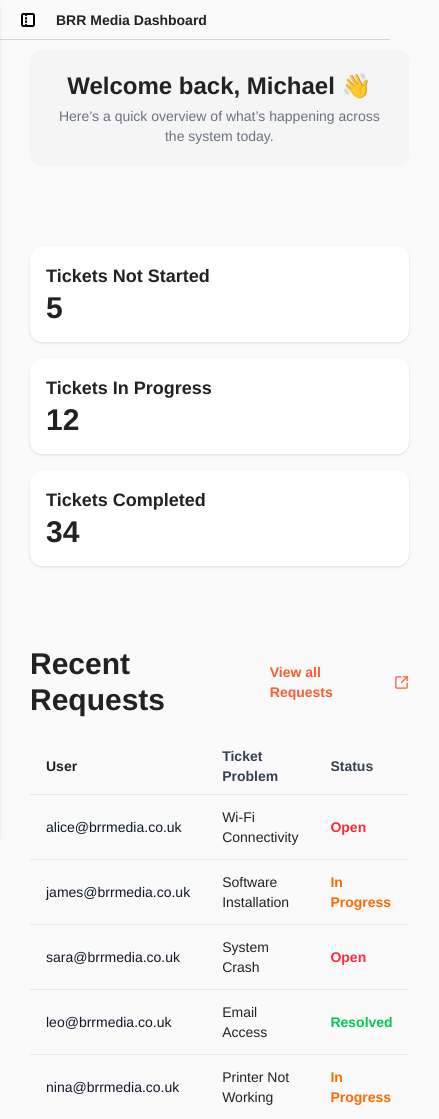
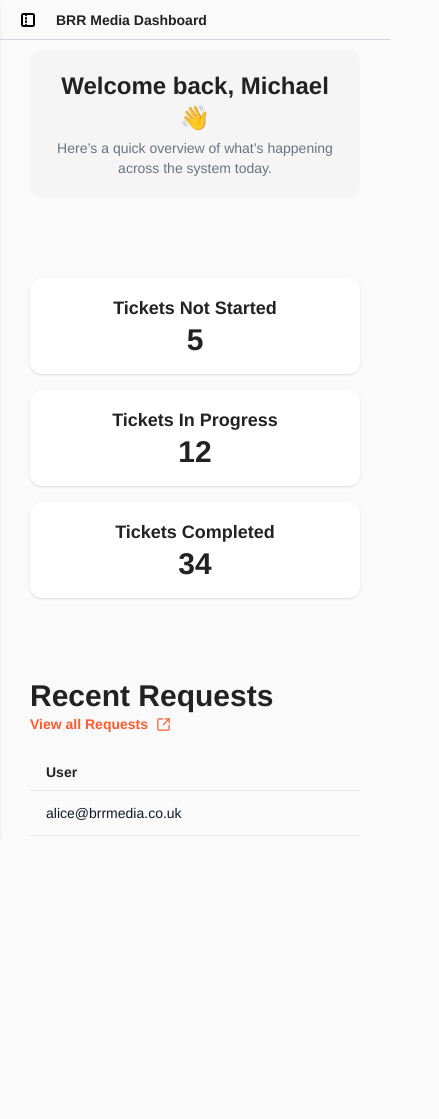
Before and after one commit to Michealebr/brr-media-takehome, a React (Vite) app: page / in a window 390 px wide. Shown: the whole page, 439 px wide, since content can reach past the window. After the commit the page ends 844 px from the top, so only its background shows below. Built offline with nearby package versions, Linux system fonts and the light colour scheme.

Commit message:
home page responsiveness

```diff
--- a/src/App.tsx
+++ b/src/App.tsx
@@ -14,7 +14,7 @@
     <>
       <div className="flex h-screen">
         <Navbar />
-        <main className=" lg:ml-80 mt-5 lg:mt-0 flex-1 p-[30px] lg:p-10">
+        <main className=" lg:ml-80 mt-5 lg:mt-0 flex-1 p-[30px] lg:p-10 overflow-x-hidden">
           <Routes>
             <Route path="/" element={<Home />}></Route>
           </Routes>
--- a/src/components/HomeCardComponent.tsx
+++ b/src/components/HomeCardComponent.tsx
@@ -7,7 +7,7 @@
 
 const HomeCardComponent: React.FC<homeCardProps> = ({subheading, number}) => {
   return (
-    <div className="bg-white rounded-xl shadow p-4">
+    <div className="bg-white text-center rounded-xl shadow p-4">
     <h2 className="text-lg font-semibold">{subheading}</h2>
     <p className="text-3xl font-bold text-[var(--text-color)]">{number}</p>
   </div>
--- a/src/components/TableComponent.tsx
+++ b/src/components/TableComponent.tsx
@@ -4,12 +4,12 @@
 
 const TableComponent = () => {
   return (
-    <table className="min-w-full divide-y divide-gray-200">
+    <table className="min-w-[800px] divide-y divide-gray-200 w-full">
   <thead className=" text-left">
     <tr>
       <th className="px-4 py-2 text-sm font-semibold ">User</th>
-      <th className="px-4 py-2 text-sm font-semibold text-gray-700">Ticket Problem</th>
-      <th className="px-4 py-2 text-sm font-semibold text-gray-700">Status</th>
+      <th className="px-4 py-2 text-sm font-semibold text-gray-700 ">Ticket Problem</th>
+      <th className="px-4 py-2 text-sm font-semibold text-gray-700 ">Status</th>
     </tr>
   </thead>
   <tbody className=" divide-y divide-gray-200 text-sm">
@@ -23,48 +23,6 @@
 
     />
  ))}
-
-
-   {/* <tr>
-      <td className="px-4 py-3">
-        <p className="font-medium text-gray-900">Alice Smith</p>
-        <p className="text-gray-500 text-xs">alice@brrmedia.co.uk</p>
-      </td>
-      <td className="px-4 py-3">Login issues on CMS</td>
-      <td className="px-4 py-3 text-yellow-600 font-semibold">In Progress</td>
-    </tr> */}
-    {/* <tr>
-      <td className="px-4 py-3">
-        <p className="font-medium text-gray-900">Mohamed Virji</p>
-        <p className="text-gray-500 text-xs">mvirji@brrmedia.co.uk</p>
-      </td>
-      <td className="px-4 py-3">Upload failing</td>
-      <td className="px-4 py-3 text-green-600 font-semibold">Resolved</td>
-    </tr>
-    <tr>
-      <td className="px-4 py-3">
-        <p className="font-medium text-gray-900">Jessica Lee</p>
-        <p className="text-gray-500 text-xs">jessica@brrmedia.co.uk</p>
-      </td>
-      <td className="px-4 py-3">Permissions error</td>
-      <td className="px-4 py-3 text-red-600 font-semibold">Open</td>
-    </tr>
-    <tr>
-      <td className="px-4 py-3">
-        <p className="font-medium text-gray-900">Tom Rivers</p>
-        <p className="text-gray-500 text-xs">tom@brrmedia.co.uk</p>
-      </td>
-      <td className="px-4 py-3">Cannot reset password</td>
-      <td className="px-4 py-3 text-yellow-600 font-semibold">In Progress</td>
-    </tr>
-    <tr>
-      <td className="px-4 py-3">
-        <p className="font-medium text-gray-900">Natalie Green</p>
-        <p className="text-gray-500 text-xs">natalie@brrmedia.co.uk</p>
-      </td>
-      <td className="px-4 py-3">Page not loading</td>
-      <td className="px-4 py-3 text-red-600 font-semibold">Open</td>
-    </tr> */}
   </tbody>
 </table>
   )
--- a/src/pages/Home.tsx
+++ b/src/pages/Home.tsx
@@ -1,14 +1,13 @@
 import React from "react";
 import HomeCardComponent from "../components/HomeCardComponent";
 import { Link } from "react-router-dom";
-import Arrow from "../assets/arrow-right.svg"
-import LinkIcon from "../assets/square-arrow-out-up-right.svg"
+import Arrow from "../assets/arrow-right.svg";
+import LinkIcon from "../assets/square-arrow-out-up-right.svg";
 import TableComponent from "../components/TableComponent";
-
 
 const Home = () => {
   return (
-    <div className="flex flex-col gap-20">
+    <div className="flex flex-col gap-20 ">
       <div className="bg-[var(--secondary-color)] p-5 rounded-xl text-center ">
         <h1 className="text-2xl font-bold mb-1">Welcome back, Michael 👋</h1>
         <p className="text-sm text-gray-500 ">
@@ -22,18 +21,22 @@
         <HomeCardComponent subheading="Tickets Completed" number="34" />
       </div>
       <div className="">
-        <div className="text-3xl font-bold flex mb-5">
+        <div className="text-3xl font-bold flex mb-5 flex-col sm:flex-row">
           Recent Requests
-          <Link className="flex text-sm text-[var(--accent-color)] ml-auto align-center items-center" to={'/staff'}>
-          View all Requests
-          <img className="ml-2 h-[15px] " src={LinkIcon} alt="arrow" />
+          <Link
+            className="flex text-sm text-[var(--accent-color)] sm:ml-auto align-center items-center"
+            to={"/staff"}
+          >
+            View all Requests
+            <img className="ml-2 h-[15px] " src={LinkIcon} alt="arrow" />
+          </Link>
+        </div>
+        {/* <div className=" border-b border-gray-300 p-1"></div> */}
 
-          </Link>
-          </div>
-        {/* <div className=" border-b border-gray-300 p-1"></div> */}
-        <TableComponent />
+        <div className="w-full overflow-x-auto scrollbar-custom ">
+          <TableComponent />
+        </div>
       </div>
-
     </div>
   );
 };
```
